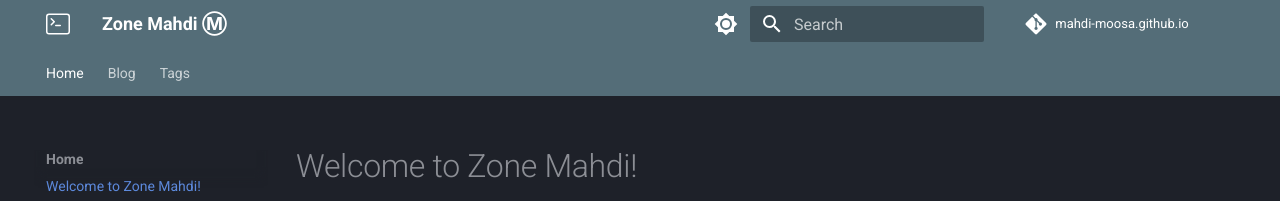
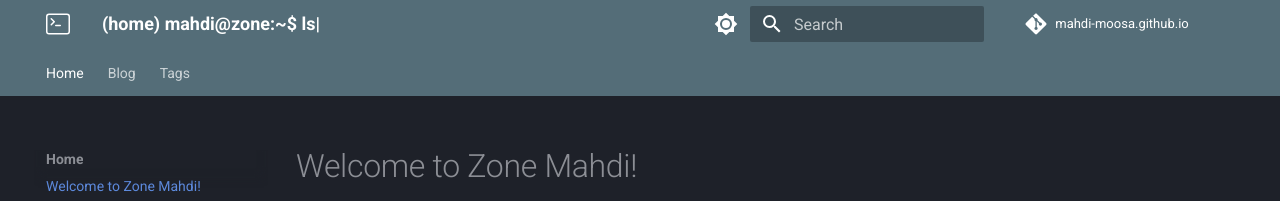
Before and after one commit to Mahdi-Moosa/mahdi_zone, an MkDocs documentation site: the page built from docs/index.md, in a window 1280 px wide. Shown: the top 201 px of the page. Built offline with MkDocs 1.6.1 and Material for MkDocs 9.7.7, drawn with Linux system fonts in a browser that asks for light colours; comment, search, counter and statistics services are not loaded.

Commit message:
site_name update

```diff
--- a/mkdocs.yml
+++ b/mkdocs.yml
@@ -1,5 +1,5 @@
 # Site information
-site_name: Zone Mahdi &#9410
+site_name: "(home) mahdi@zone:~$ ls|" #(base) mahdi@zone #: ~/Blog   #Zone Mahdi &#9410
 site_url: https://github.com/Mahdi-Moosa/mahdi-moosa.github.io
 site_author: Mahdi Moosa
 site_description: >-
```
